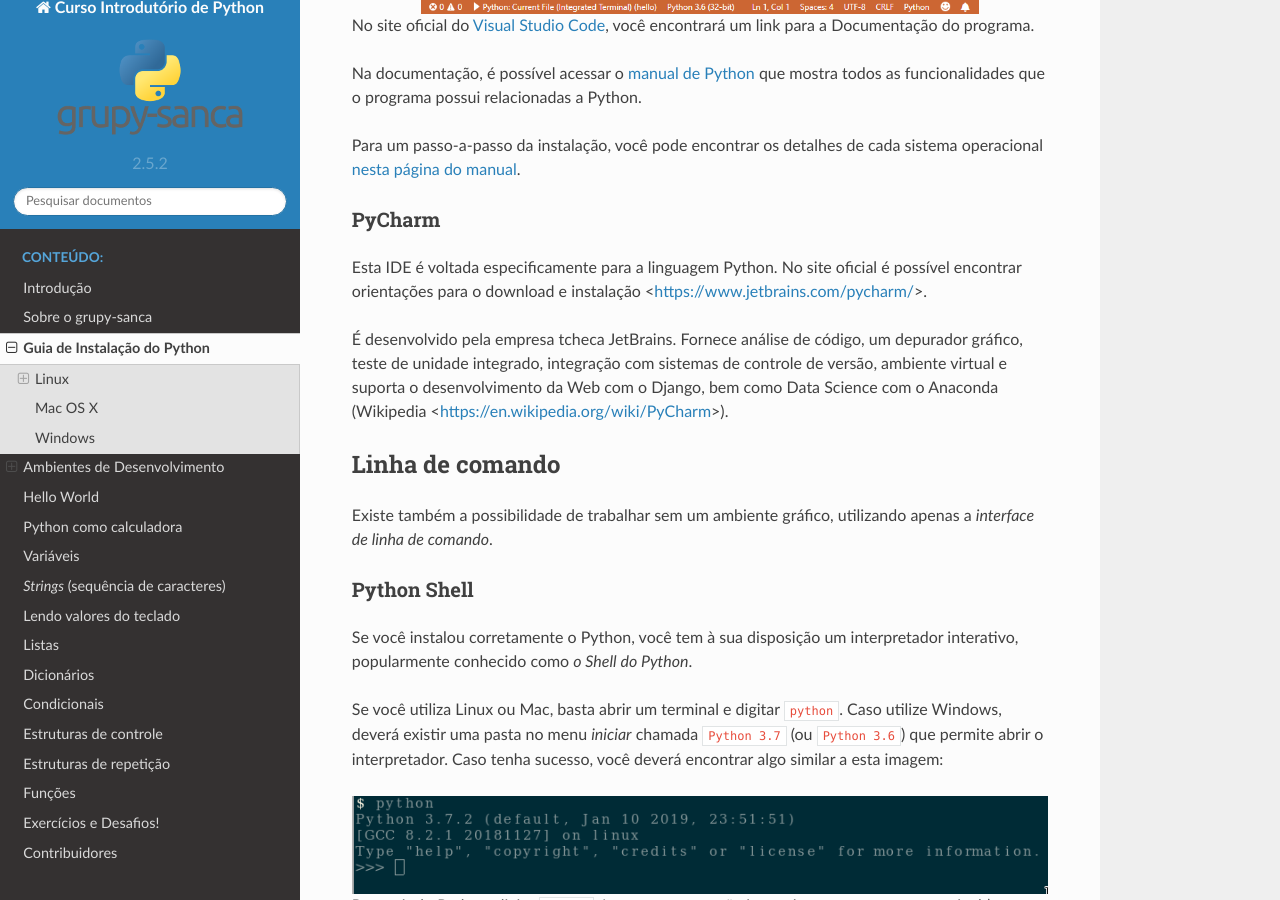
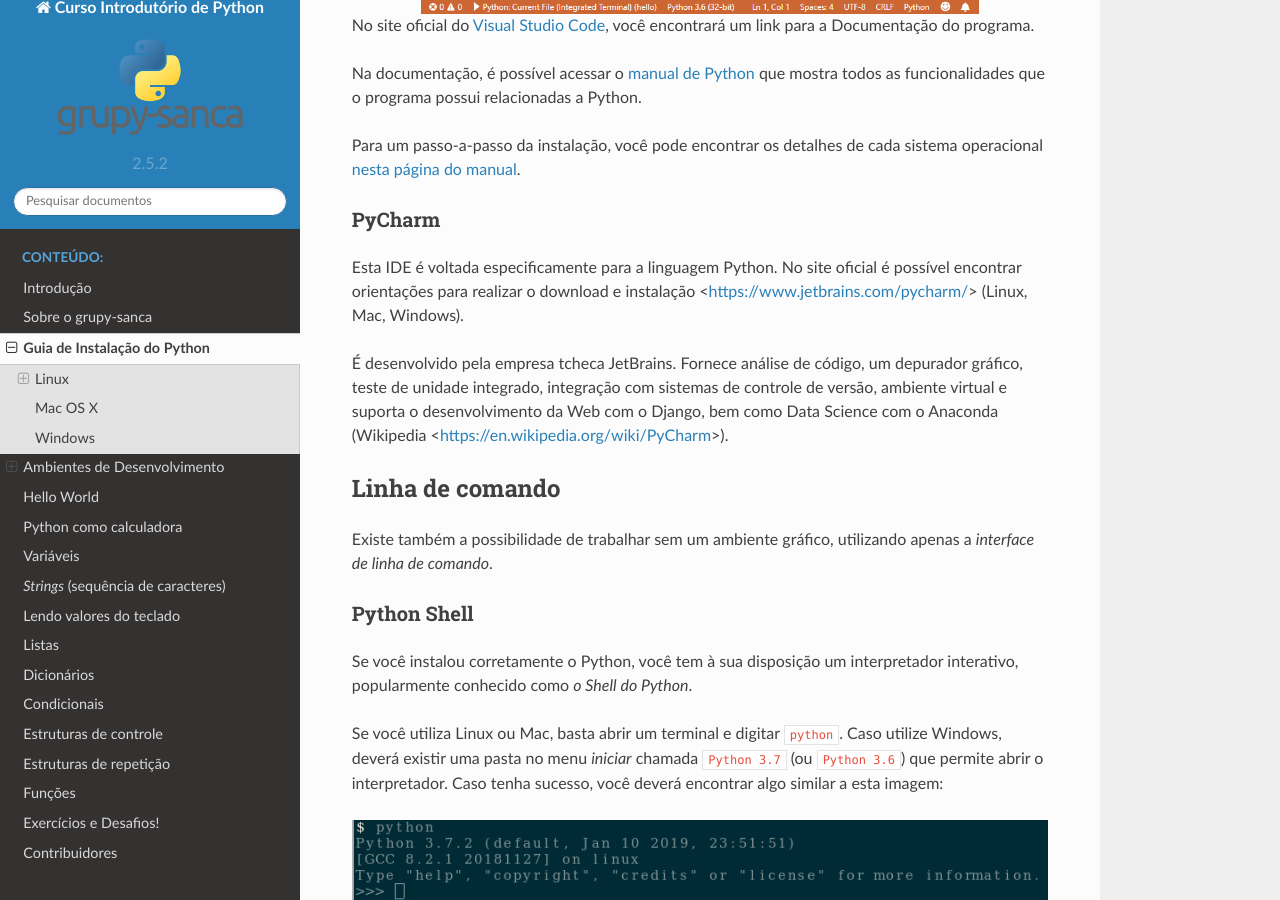
Before and after one commit to grupy-sanca/curso-python, a Sphinx documentation site: the page built from source/instalacao.rst, in a window 1280 px wide and 900 px high, scrolled down 5631 px. Built offline with Sphinx 7.4.7 and the Read the Docs theme 2.0.0, drawn with Linux system fonts in a browser that asks for light colours.

Commit message:
inserindo o pycharm na roda agora

```diff
--- a/source/instalacao.rst
+++ b/source/instalacao.rst
@@ -191,7 +191,7 @@ Para um passo-a-passo da instalação, você pode encontrar os detalhes de cada
 
 PyCharm
 ~~~~~~~~~~~~~~~~~~
-Esta IDE é voltada especificamente para a linguagem Python. No site oficial é possível encontrar orientações para o download e instalação <https://www.jetbrains.com/pycharm/>.
+Esta IDE é voltada especificamente para a linguagem Python. No site oficial é possível encontrar orientações para realizar o download e instalação <https://www.jetbrains.com/pycharm/> (Linux, Mac, Windows).
 
 É desenvolvido pela empresa tcheca JetBrains. Fornece análise de código, um depurador gráfico, teste de unidade integrado, integração com sistemas de controle de versão, ambiente virtual e suporta o desenvolvimento da Web com o Django, bem como Data Science com o Anaconda (Wikipedia <https://en.wikipedia.org/wiki/PyCharm>).
 
```
